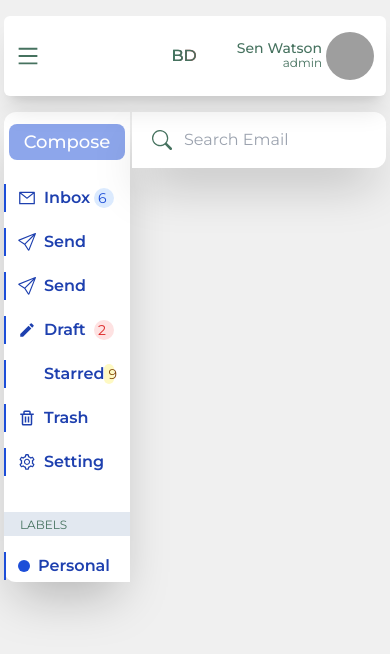
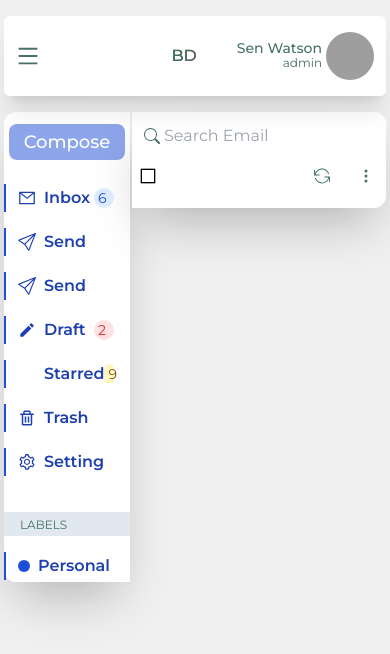
Before and after one commit to saifularafat/admin-dashboard-design, a React (Vite) app: page /dashboard/email in a window 390 px wide. Shown: the top 654 px of the page. Built offline with nearby package versions, Linux system fonts and the light colour scheme; grey boxes are pictures that could not be loaded; some icons are missing; a web font is replaced by a local one.

Commit message:
select section create

```diff
--- a/src/pages/Dashboard/Emails/EmailRightSite/EmailRightSite.jsx
+++ b/src/pages/Dashboard/Emails/EmailRightSite/EmailRightSite.jsx
@@ -1,14 +1,58 @@
-import { BsSearch } from "react-icons/bs";
+import { BsSearch, BsThreeDotsVertical } from "react-icons/bs";
 import useTheme from "../../../Shared/useTheme";
+import { GrCheckbox } from "react-icons/gr";
+import { ImCheckboxChecked } from "react-icons/im";
+import { useState } from "react";
+import { TfiReload } from "react-icons/tfi";
+import { Link } from "react-router-dom";
 
 const EmailRightSite = () => {
+    const [select, setSelect] = useState(false);
+    const [spin, setSpin] = useState(false);
+    const [dotClick, setDotClick] = useState(false);
     const { isDarkMode } = useTheme();
     return (
         <div className={`${isDarkMode ? 'bg-slate-900' : 'bg-white'} text-accent rounded-r-xl shadow-2xl p-2`}>
-            <div className="flex items-center py-2">
-                <BsSearch className="text-xl font-bold mx-3"/>
+            {/* search section */}
+            <div className="flex items-center md:py-2 py-1">
+                <BsSearch className="md:text-xl text-base font-bold md:mx-3 mx-1" />
                 <input className="" type="text" placeholder="Search Email " />
             </div>
+            <div className="flex items-center justify-between py-2 ">
+                <button className="" onClick={() => setSelect(!select)}>
+                    {
+                        select ?
+                            <ImCheckboxChecked />
+                            :
+                            <GrCheckbox className="" />
+                    }
+
+                </button>
+                <div className="flex items-center gap-4 ">
+                    <button className="hover:bg-slate-200 p-2 rounded-full" onClick={() => setSpin(!spin)}>
+                        {
+                            spin ?
+                                <TfiReload className="animate-spin" />
+                                :
+                                <TfiReload className=""/>
+                        }
+
+                    </button>
+                    <button className="relative hover:bg-slate-200 p-1 rounded-full" onClick={() => setDotClick(!dotClick)}>
+                        <BsThreeDotsVertical />
+                        {
+                            dotClick &&
+                            <div className="absolute right-4 top-6 rounded-lg bg-white">
+                                <Link className="inline-block hover:text-blue-500 hover:bg-slate-200 rounded-t-lg py-1 px-2 text-sm" to="">Refresh</Link> <br />
+                                <Link className="inline-block hover:text-blue-500 hover:bg-slate-200 rounded-b-lg py-1 px-3 text-sm" to="">Details</Link>
+
+                            </div>
+                        }
+                    </button>
+                </div>
+            </div>
+
+
         </div>
     );
 };
```
